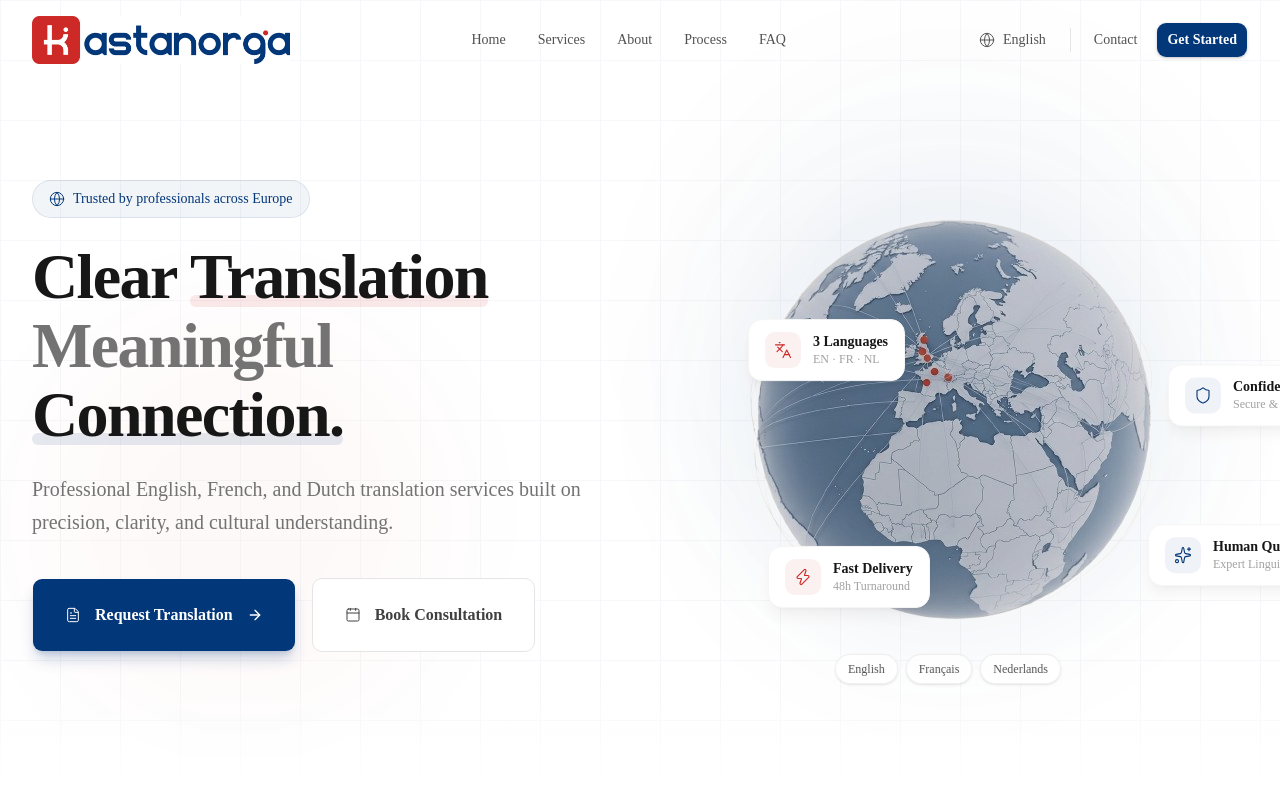
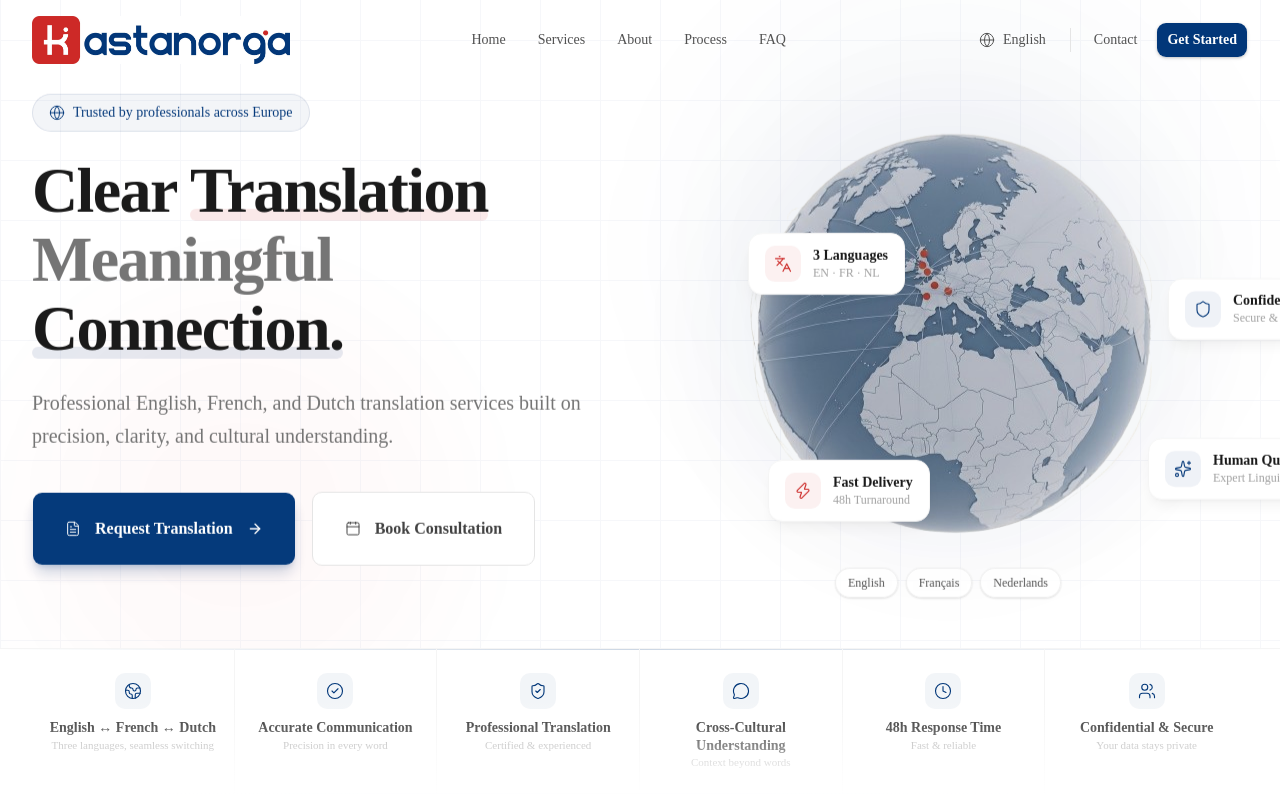
Before and after one commit to webdevastra01/kastanorga-concept-one, a Next.js app: page / in a window 1280 px wide. Built offline with nearby package versions, Linux system fonts and the light colour scheme.

Commit message:
feat(ui): trust bar

```diff
--- a/app/sections/Hero.tsx
+++ b/app/sections/Hero.tsx
@@ -11,6 +11,12 @@ import {
   Shield,
   Sparkles,
   Zap,
+  CheckCircle2,
+  Clock,
+  Globe2,
+  MessageCircle,
+  ShieldCheck,
+  Users,
 } from "lucide-react";
 import { Button } from "@/components/ui/button";
 import Image from "next/image";
@@ -20,8 +26,8 @@ interface HeroProps {
   lang?: "en" | "fr" | "nl";
 }
 
-// ─── Content Data ──────────────────────────────────────────────────
-const CONTENT = {
+// ─── Hero Content Data ─────────────────────────────────────────────
+const HERO_CONTENT = {
   en: {
     headline: "Clear Translation. Meaningful Connection.",
     subheadline:
@@ -46,6 +52,94 @@ const CONTENT = {
     ctaSecondary: "Consultatie Boeken",
     badge: "Vertrouwd door professionals in heel Europa",
   },
+};
+
+// ─── Trust Strip Content Data ──────────────────────────────────────
+const TRUST_CONTENT = {
+  en: [
+    {
+      icon: Globe2,
+      label: "English ↔ French ↔ Dutch",
+      sublabel: "Three languages, seamless switching",
+    },
+    {
+      icon: CheckCircle2,
+      label: "Accurate Communication",
+      sublabel: "Precision in every word",
+    },
+    {
+      icon: ShieldCheck,
+      label: "Professional Translation",
+      sublabel: "Certified & experienced",
+    },
+    {
+      icon: MessageCircle,
+      label: "Cross-Cultural Understanding",
+      sublabel: "Context beyond words",
+    },
+    { icon: Clock, label: "48h Response Time", sublabel: "Fast & reliable" },
+    {
+      icon: Users,
+      label: "Confidential & Secure",
+      sublabel: "Your data stays private",
+    },
+  ],
+  fr: [
+    {
+      icon: Globe2,
+      label: "Anglais ↔ Français ↔ Néerlandais",
+      sublabel: "Trois langues, basculement fluide",
+    },
+    {
+      icon: CheckCircle2,
+      label: "Communication Précise",
+      sublabel: "Précision dans chaque mot",
+    },
+    {
+      icon: ShieldCheck,
+      label: "Traduction Professionnelle",
+      sublabel: "Certifiée & expérimentée",
+    },
+    {
+      icon: MessageCircle,
+      label: "Compréhension Interculturelle",
+      sublabel: "Contexte au-delà des mots",
+    },
+    { icon: Clock, label: "Délai de 48h", sublabel: "Rapide & fiable" },
+    {
+      icon: Users,
+      label: "Confidentiel & Sécurisé",
+      sublabel: "Vos données restent privées",
+    },
+  ],
+  nl: [
+    {
+      icon: Globe2,
+      label: "Engels ↔ Frans ↔ Nederlands",
+      sublabel: "Drie talen, naadloze overstap",
+    },
+    {
+      icon: CheckCircle2,
+      label: "Nauwkeurige Communicatie",
+      sublabel: "Precisie in elk woord",
+    },
+    {
+      icon: ShieldCheck,
+      label: "Professionele Vertaling",
+      sublabel: "Gecertificeerd & ervaren",
+    },
+    {
+      icon: MessageCircle,
+      label: "Cross-Cultureel Inzicht",
+      sublabel: "Context voorbij woorden",
+    },
+    { icon: Clock, label: "48u Reactietijd", sublabel: "Snel & betrouwbaar" },
+    {
+      icon: Users,
+      label: "Vertrouwelijk & Veilig",
+      sublabel: "Uw gegevens blijven privé",
+    },
+  ],
 };
 
 // ─── Floating Card Data ────────────────────────────────────────────
@@ -90,7 +184,8 @@ const FLOATING_CARDS = [
 
 // ─── Component ─────────────────────────────────────────────────────
 export default function Hero({ lang = "en" }: HeroProps) {
-  const content = CONTENT[lang];
+  const content = HERO_CONTENT[lang];
+  const trustItems = TRUST_CONTENT[lang];
   const containerRef = useRef<HTMLDivElement>(null);
 
   const { scrollYProgress } = useScroll({
@@ -101,7 +196,6 @@ export default function Hero({ lang = "en" }: HeroProps) {
   const y = useTransform(scrollYProgress, [0, 1], [0, 150]);
   const opacity = useTransform(scrollYProgress, [0, 0.5], [1, 0]);
 
-  // Smooth scroll handler
   const handleScroll = (
     e: React.MouseEvent<HTMLAnchorElement>,
     href: string,
@@ -113,11 +207,28 @@ export default function Hero({ lang = "en" }: HeroProps) {
     }
   };
 
+  const trustContainerVariants = {
+    hidden: { opacity: 0 },
+    visible: {
+      opacity: 1,
+      transition: { staggerChildren: 0.08, delayChildren: 0.1 },
+    },
+  };
+
+  const trustItemVariants = {
+    hidden: { opacity: 0, y: 20 },
+    visible: {
+      opacity: 1,
+      y: 0,
+      transition: { duration: 0.5, ease: [0.22, 1, 0.36, 1] },
+    },
+  };
+
   return (
     <section
       id="hero"
       ref={containerRef}
-      className="relative min-h-screen flex items-center overflow-hidden bg-white"
+      className="relative min-h-screen flex flex-col overflow-hidden bg-white -mt-20"
     >
       {/* ─── Background Grid Pattern ────────────────────────────── */}
       <div className="absolute inset-0 z-0">
@@ -135,18 +246,12 @@ export default function Hero({ lang = "en" }: HeroProps) {
 
       {/* ─── Abstract Gradient Orbs ─────────────────────────────── */}
       <motion.div
-        animate={{
-          scale: [1, 1.1, 1],
-          opacity: [0.4, 0.6, 0.4],
-        }}
+        animate={{ scale: [1, 1.1, 1], opacity: [0.4, 0.6, 0.4] }}
         transition={{ duration: 8, repeat: Infinity, ease: "easeInOut" }}
         className="absolute top-20 right-20 w-[500px] h-[500px] rounded-full bg-[#023779]/5 blur-3xl"
       />
       <motion.div
-        animate={{
-          scale: [1, 1.15, 1],
-          opacity: [0.3, 0.5, 0.3],
-        }}
+        animate={{ scale: [1, 1.15, 1], opacity: [0.3, 0.5, 0.3] }}
         transition={{
           duration: 10,
           repeat: Infinity,
@@ -159,9 +264,9 @@ export default function Hero({ lang = "en" }: HeroProps) {
       {/* ─── Main Content ───────────────────────────────────────── */}
       <motion.div
         style={{ y, opacity }}
-        className="relative z-10 mx-auto max-w-7xl px-4 sm:px-6 lg:px-8 w-full"
+        className="relative z-10 mx-auto max-w-7xl px-4 sm:px-6 lg:px-8 w-full flex-1"
       >
-        <div className="grid lg:grid-cols-2 gap-8 lg:gap-4 items-center min-h-[calc(100vh-5rem)] pt-24 pb-16">
+        <div className="grid lg:grid-cols-2 gap-8 lg:gap-4 items-center min-h-[calc(100vh-5rem)] pt-24 pb-8">
           {/* ─── Left Column: Copy ──────────────────────────────── */}
           <div className="flex flex-col justify-center order-2 lg:order-1">
             {/* Badge */}
@@ -238,14 +343,7 @@ export default function Hero({ lang = "en" }: HeroProps) {
             >
               <Button
                 size="lg"
-                className="
-                  group text-base font-semibold
-                  bg-[#023779] hover:bg-[#023779]/90
-                  text-white shadow-lg shadow-[#023779]/20
-                  transition-all duration-300
-                  hover:shadow-xl hover:shadow-[#023779]/25 hover:-translate-y-0.5
-                  px-8 py-6 h-auto
-                "
+                className="group text-base font-semibold bg-[#023779] hover:bg-[#023779]/90 text-white shadow-lg shadow-[#023779]/20 transition-all duration-300 hover:shadow-xl hover:shadow-[#023779]/25 hover:-translate-y-0.5 px-8 py-6 h-auto"
                 asChild
               >
                 <a href="#cta" onClick={(e) => handleScroll(e, "#cta")}>
@@ -261,15 +359,7 @@ export default function Hero({ lang = "en" }: HeroProps) {
               <Button
                 size="lg"
                 variant="outline"
-                className="
-                  group text-base font-semibold
-                  border-neutral-200 hover:border-neutral-300
-                  text-neutral-700 hover:text-neutral-900
-                  bg-white hover:bg-neutral-50
-                  transition-all duration-300
-                  hover:-translate-y-0.5
-                  px-8 py-6 h-auto
-                "
+                className="group text-base font-semibold border-neutral-200 hover:border-neutral-300 text-neutral-700 hover:text-neutral-900 bg-white hover:bg-neutral-50 transition-all duration-300 hover:-translate-y-0.5 px-8 py-6 h-auto"
                 asChild
               >
                 <a href="#contact" onClick={(e) => handleScroll(e, "#contact")}>
@@ -282,7 +372,6 @@ export default function Hero({ lang = "en" }: HeroProps) {
 
           {/* ─── Right Column: Visual ───────────────────────────── */}
           <div className="relative flex items-center justify-center lg:justify-end order-1 lg:order-2">
-            {/* Main Globe Image */}
             <motion.div
               initial={{ opacity: 0, scale: 0.9, rotate: -5 }}
               animate={{ opacity: 1, scale: 1, rotate: 0 }}
@@ -298,8 +387,6 @@ export default function Hero({ lang = "en" }: HeroProps) {
                   priority
                 />
               </div>
-
-              {/* Glow behind globe */}
               <div className="absolute inset-0 -z-10 flex items-center justify-center">
                 <div className="w-[75%] h-[75%] rounded-full bg-[#023779]/5 blur-3xl" />
               </div>
@@ -317,12 +404,7 @@ export default function Hero({ lang = "en" }: HeroProps) {
                     x: card.x * 0.5,
                     y: card.y * 0.5,
                   }}
-                  animate={{
-                    opacity: 1,
-                    scale: 1,
-                    x: card.x,
-                    y: card.y,
-                  }}
+                  animate={{ opacity: 1, scale: 1, x: card.x, y: card.y }}
                   transition={{
                     duration: 0.8,
                     delay: 0.6 + card.delay,
@@ -332,23 +414,14 @@ export default function Hero({ lang = "en" }: HeroProps) {
                   style={{ left: "50%", top: "50%" }}
                 >
                   <motion.div
-                    animate={{
-                      y: [0, -8, 0],
-                    }}
+                    animate={{ y: [0, -8, 0] }}
                     transition={{
                       duration: 4 + index * 0.5,
                       repeat: Infinity,
                       ease: "easeInOut",
                       delay: index * 0.3,
                     }}
-                    className="
-                      flex items-center gap-3 px-4 py-3
-                      bg-white rounded-xl
-                      border border-neutral-100
-                      shadow-lg shadow-neutral-900/5
-                      hover:shadow-xl hover:shadow-neutral-900/10
-                      transition-shadow duration-300
-                    "
+                    className="flex items-center gap-3 px-4 py-3 bg-white rounded-xl border border-neutral-100 shadow-lg shadow-neutral-900/5 hover:shadow-xl hover:shadow-neutral-900/10 transition-shadow duration-300"
                   >
                     <div
                       className="flex items-center justify-center w-9 h-9 rounded-lg"
@@ -373,7 +446,7 @@ export default function Hero({ lang = "en" }: HeroProps) {
               );
             })}
 
-            {/* Language Pills (decorative) */}
+            {/* Language Pills */}
             <motion.div
               initial={{ opacity: 0 }}
               animate={{ opacity: 1 }}
@@ -386,13 +459,7 @@ export default function Hero({ lang = "en" }: HeroProps) {
                   initial={{ opacity: 0, y: 10 }}
                   animate={{ opacity: 1, y: 0 }}
                   transition={{ delay: 1.4 + i * 0.1 }}
-                  className="
-                    px-3 py-1.5 text-xs font-medium
-                    bg-white/80 backdrop-blur-sm
-                    border border-neutral-200/60
-                    rounded-full text-neutral-600
-                    shadow-sm
-                  "
+                  className="px-3 py-1.5 text-xs font-medium bg-white/80 backdrop-blur-sm border border-neutral-200/60 rounded-full text-neutral-600 shadow-sm"
                 >
                   {langLabel}
                 </motion.span>
@@ -402,8 +469,49 @@ export default function Hero({ lang = "en" }: HeroProps) {
         </div>
       </motion.div>
 
+      {/* ─── Trust / Credibility Strip ──────────────────────────── */}
+      <div className="relative z-10 w-full bg-white border-y border-neutral-100">
+        <div className="absolute top-0 left-0 right-0 h-px bg-gradient-to-r from-transparent via-[#023779]/20 to-transparent" />
+
+        <div className="mx-auto max-w-7xl px-4 sm:px-6 lg:px-8">
+          <motion.div
+            variants={trustContainerVariants}
+            initial="hidden"
+            whileInView="visible"
+            viewport={{ once: true, margin: "-50px" }}
+            className="grid grid-cols-2 md:grid-cols-3 lg:grid-cols-6"
+          >
+            {trustItems.map((item, index) => {
+              const Icon = item.icon;
+              return (
+                <motion.div
+                  key={index}
+                  variants={trustItemVariants}
+                  className="group relative flex flex-col items-center text-center py-6 px-3 sm:px-4 transition-colors duration-300 hover:bg-neutral-50/50 border-r border-b border-neutral-100 last:border-r-0 md:[&:nth-child(3)]:border-r-0 lg:[&:nth-child(3)]:border-r lg:[&:nth-child(n+4)]:border-b-0"
+                >
+                  <div className="flex items-center justify-center w-9 h-9 mb-2.5 rounded-lg bg-[#023779]/5 group-hover:bg-[#023779]/10 transition-colors duration-300">
+                    <Icon
+                      className="w-4.5 h-4.5 text-[#023779]"
+                      strokeWidth={1.5}
+                    />
+                  </div>
+                  <p className="text-xs sm:text-sm font-semibold text-neutral-900 leading-tight">
+                    {item.label}
+                  </p>
+                  <p className="mt-0.5 text-[11px] text-neutral-400 leading-tight">
+                    {item.sublabel}
+                  </p>
+                </motion.div>
+              );
+            })}
+          </motion.div>
+        </div>
+
+        <div className="absolute bottom-0 left-0 right-0 h-px bg-gradient-to-r from-transparent via-[#023779]/20 to-transparent" />
+      </div>
+
       {/* ─── Bottom Fade ────────────────────────────────────────── */}
-      <div className="absolute bottom-0 left-0 right-0 h-32 bg-gradient-to-t from-white to-transparent z-10 pointer-events-none" />
+      <div className="absolute bottom-0 left-0 right-0 h-24 bg-gradient-to-t from-white to-transparent z-10 pointer-events-none" />
     </section>
   );
 }
```
